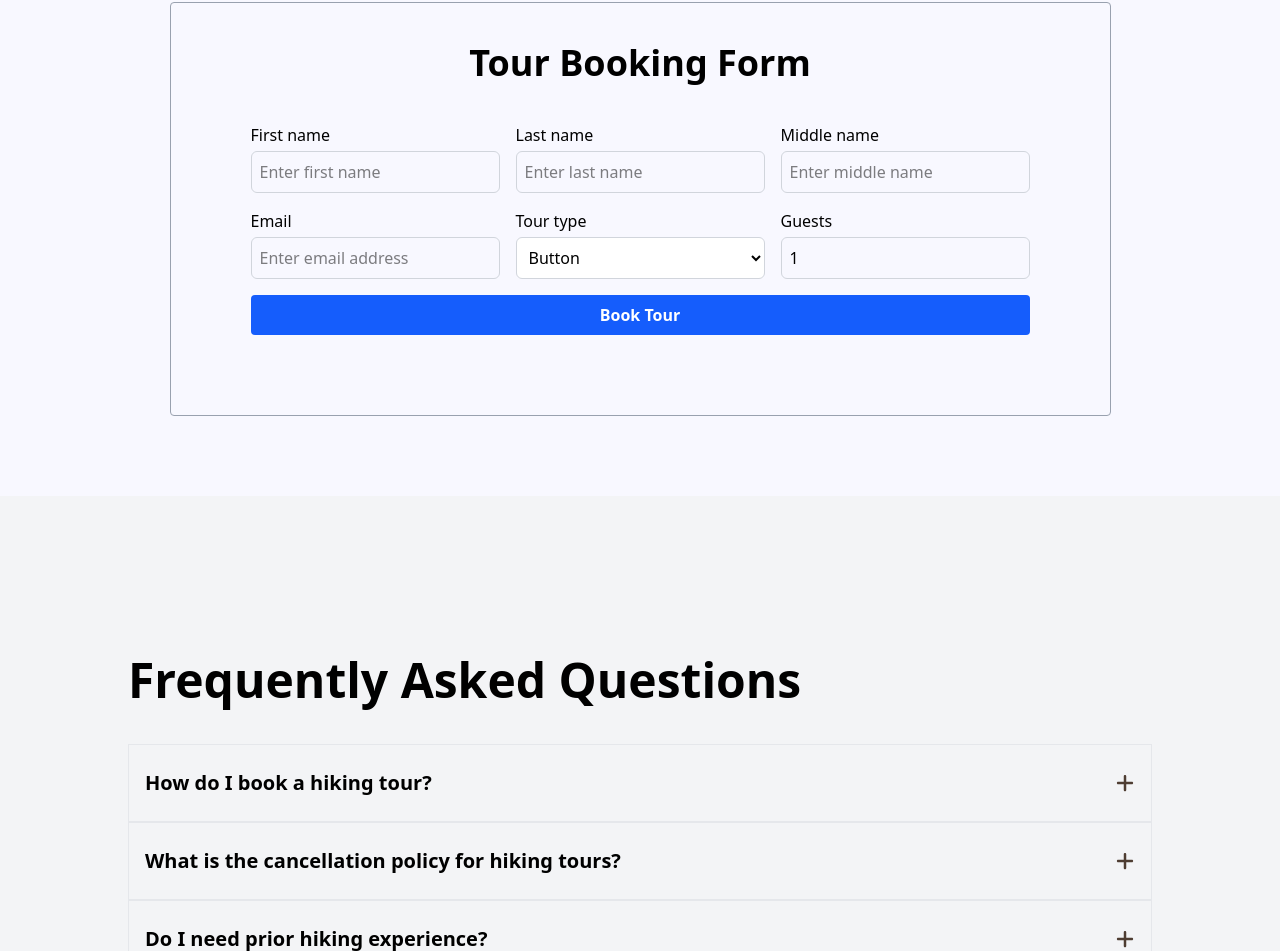
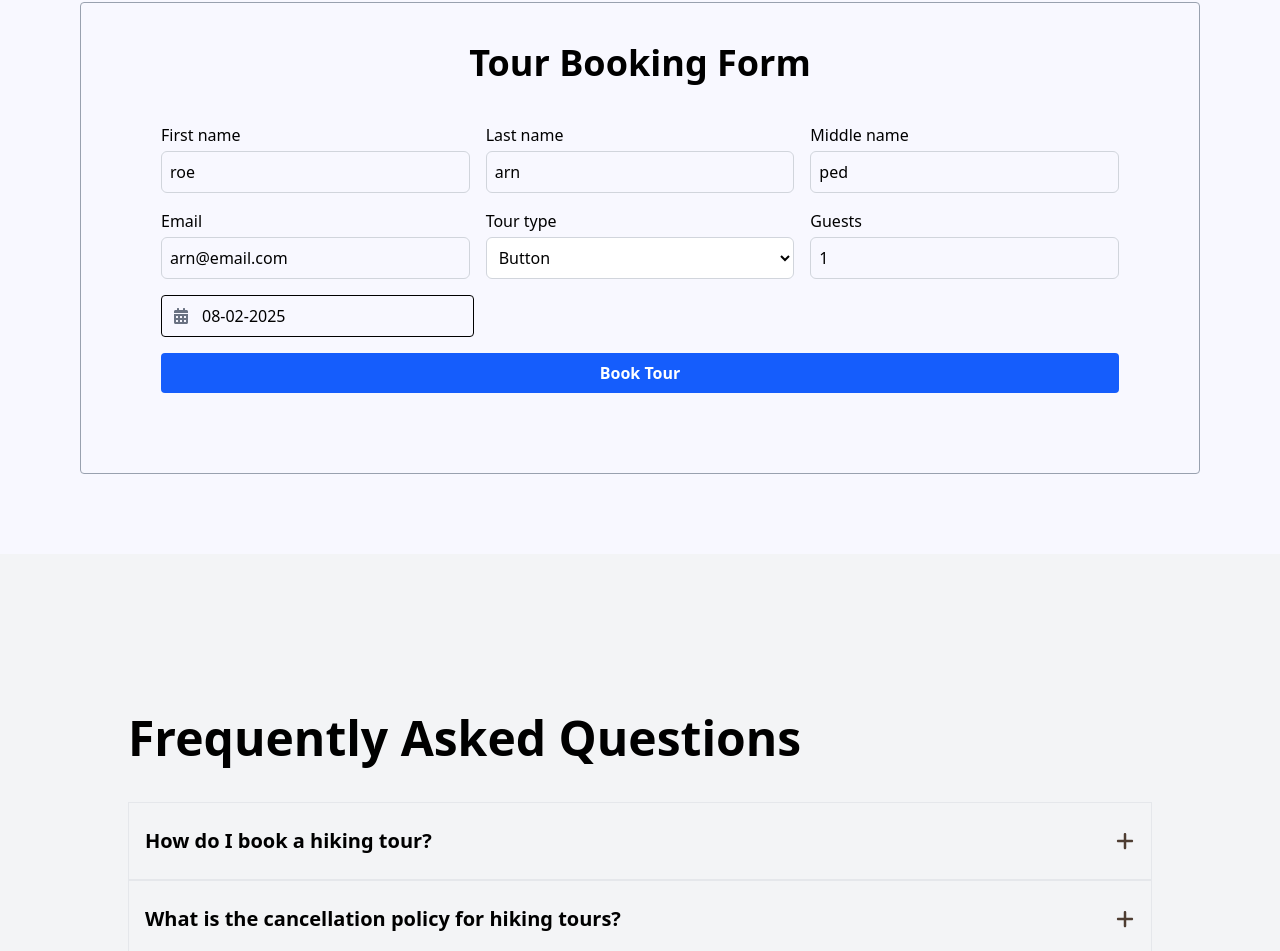
Before and after one commit to roebienbien/kabutehan, a React (Vite) app: page / in a window 1280 px wide. Shown: the part 775-1726 px from the top of the page. Built offline with nearby package versions, Linux system fonts and the light colour scheme.

Commit message:
feat: add generic inputs

```diff
--- a/src/components/forms/BookingForm.tsx
+++ b/src/components/forms/BookingForm.tsx
@@ -1,17 +1,19 @@
 import { useForm } from 'react-hook-form';
 import { zodResolver } from '@hookform/resolvers/zod';
-import { z } from 'zod';
 import Input from '../ui/Input';
 import {
   tourSchema,
   defaultTourValues,
   type TourFormData,
 } from '../../schema/booking-schema';
+import DatePickerField from './DatePickerField';
+import type { To } from 'react-router-dom';
 
 export default function BookingForm() {
   const {
     register,
     handleSubmit,
+    control,
     formState: { errors },
   } = useForm<TourFormData>({
     resolver: zodResolver(tourSchema),
@@ -19,7 +21,7 @@ export default function BookingForm() {
   });
 
   const onSubmit = (data: TourFormData) => {
-    console.log('Form submitted:', data);
+    alert(JSON.stringify(data));
   };
 
   return (
@@ -29,28 +31,28 @@ export default function BookingForm() {
         onSubmit={handleSubmit(onSubmit)}
         className="grid grid-cols-3 space-y-4 gap-x-4 p-10"
       >
-        <Input
+        <Input<TourFormData>
           name="firstName"
           label="First name"
           placeholder="Enter first name"
           register={register}
           error={errors.firstName}
         />
-        <Input
+        <Input<TourFormData>
           name="lastName"
           label="Last name"
           placeholder="Enter last name"
           register={register}
           error={errors.lastName}
         />
-        <Input
+        <Input<TourFormData>
           name="middleName"
           label="Middle name"
           placeholder="Enter middle name"
           register={register}
           error={errors.middleName}
         />
-        <Input
+        <Input<TourFormData>
           name="email"
           label="Email"
           placeholder="Enter email address"
@@ -68,7 +70,7 @@ export default function BookingForm() {
             <option value="portobello">Portobello</option>
           </select>
         </div>
-        <Input
+        <Input<TourFormData>
           name="guests"
           label="Guests"
           placeholder="Enter guest"
@@ -76,10 +78,11 @@ export default function BookingForm() {
           register={register}
           error={errors.guests}
         />
+        <DatePickerField control={control} name="date" error={errors.date} />
 
         <button
           type="submit"
-          className="col-span-full rounded bg-blue-600 px-4 py-2 font-bold text-white"
+          className="col-span-full cursor-pointer rounded bg-blue-600 px-4 py-2 font-bold text-white active:bg-blue-500"
         >
           Book Tour
         </button>
--- a/src/components/forms/DatePickerField.tsx
+++ b/src/components/forms/DatePickerField.tsx
@@ -1,22 +1,40 @@
 import { useState } from 'react';
 import DatePicker from 'react-datepicker';
 import 'react-datepicker/dist/react-datepicker.css';
+import { Controller, type Control, type FieldError } from 'react-hook-form';
 import { FaCalendarAlt } from 'react-icons/fa';
 
-export default function DatePickerField() {
-  const [startDate, setStartDate] = useState<Date | null>(new Date());
+type DatePickerFieldProps = {
+  control: Control<any>;
+  name: string;
+  error?: FieldError;
+};
+
+export default function DatePickerField({
+  control,
+  name,
+  error,
+}: DatePickerFieldProps) {
+  // const [startDate, setStartDate] = useState<Date | null>(new Date());
 
   return (
     <div className="relative inline-block">
-      <DatePicker
-        selected={startDate}
-        onChange={(date) => setStartDate(date)}
-        dateFormat="MM-dd-yyyy"
-        placeholderText="Select a date"
-        onChangeRaw={(e) => e?.preventDefault()} // disable typing
-        className="cursor-pointer rounded border px-10 py-2"
+      <Controller
+        control={control}
+        name={name}
+        render={({ field }) => (
+          <DatePicker
+            selected={field.value}
+            onChange={(date) => field.onChange(date)}
+            dateFormat="MM-dd-yyyy"
+            placeholderText="Select a date"
+            onChangeRaw={(e) => e?.preventDefault()} // disable typing
+            className="cursor-pointer rounded border px-10 py-2"
+          />
+        )}
       />
       <FaCalendarAlt className="pointer-events-none absolute top-1/2 left-3 -translate-y-1/2 text-gray-500" />
+      {error && <p className="mt-1 text-sm text-red-500">{error.message}</p>}
     </div>
   );
 }
--- a/src/components/ui/Input.tsx
+++ b/src/components/ui/Input.tsx
@@ -1,10 +1,10 @@
-import type { FieldError, UseFormRegister } from 'react-hook-form';
-import type { TourFormData } from '../../schema/booking-schema';
+import type { FieldError, Path, UseFormRegister } from 'react-hook-form';
+// import type { TourFormData } from '../../schema/booking-schema';
 
 type InputType = 'text' | 'email' | 'password' | 'number' | 'date' | 'checkbox';
 
-type InputProps = {
-  name: keyof TourFormData;
+type InputProps<T extends Record<string, any>> = {
+  name: Path<T>;
   label?: string;
   type?: InputType;
   value?: string;
@@ -12,10 +12,10 @@ type InputProps = {
   placeholder?: string;
   required?: boolean;
   error?: FieldError;
-  register: UseFormRegister<TourFormData>;
+  register: UseFormRegister<T>;
 };
 
-const Input = ({
+export function Input<T extends Record<string, any>>({
   label,
   type = 'text',
   name,
@@ -25,15 +25,15 @@ const Input = ({
   required,
   register,
   error,
-}: InputProps) => {
+}: InputProps<T>) {
   return (
     <div className="flex flex-col gap-1">
-      {label && <label htmlFor={name}>{label}</label>}
+      {label && <label htmlFor={name as string}>{label}</label>}
       <input
         {...register(name, type === 'number' ? { valueAsNumber: true } : {})} //to have a true number
         id={name}
         type={type}
-        name={name}
+        // name={name}
         value={value}
         onChange={onChange ?? (() => {})} //optional safely
         placeholder={placeholder}
@@ -43,6 +43,6 @@ const Input = ({
       {error && <p className="text-sm text-red-500">{error.message}</p>}
     </div>
   );
-};
+}
 
 export default Input;
--- a/src/schema/booking-schema.ts
+++ b/src/schema/booking-schema.ts
@@ -1,10 +1,20 @@
 import { z } from 'zod';
 
+// export const defaultTourValues: TourFormData = {
+//   firstName: '',
+//   middleName: '',
+//   lastName: '',
+//   email: '',
+//   tourType: 'button',
+//   guests: 1,
+//   date: new Date(),
+// };
+//
 export const defaultTourValues: TourFormData = {
-  firstName: '',
-  middleName: '',
-  lastName: '',
-  email: '',
+  firstName: 'roe',
+  middleName: 'ped',
+  lastName: 'arn',
+  email: 'arn@email.com',
   tourType: 'button',
   guests: 1,
   date: new Date(),
```
